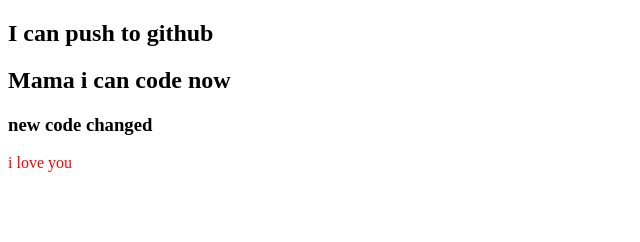
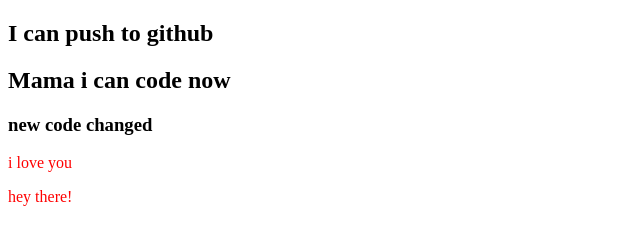
Before and after one commit to csskingrakib/my-second-repo, a plain HTML site: page index.html in a window 1280 px wide. Shown: the full height of the page, 0-640 px from the left. Drawn offline with Linux system fonts and the light colour scheme.

Commit message:
hey added

```diff
--- a/index.html
+++ b/index.html
@@ -12,5 +12,6 @@
     <h2>Mama i can code now </h2>
     <h3>new code changed</h3>
     <p>i love you </p>
+     <p>hey there!</p>
 </body>
 </html>
```
